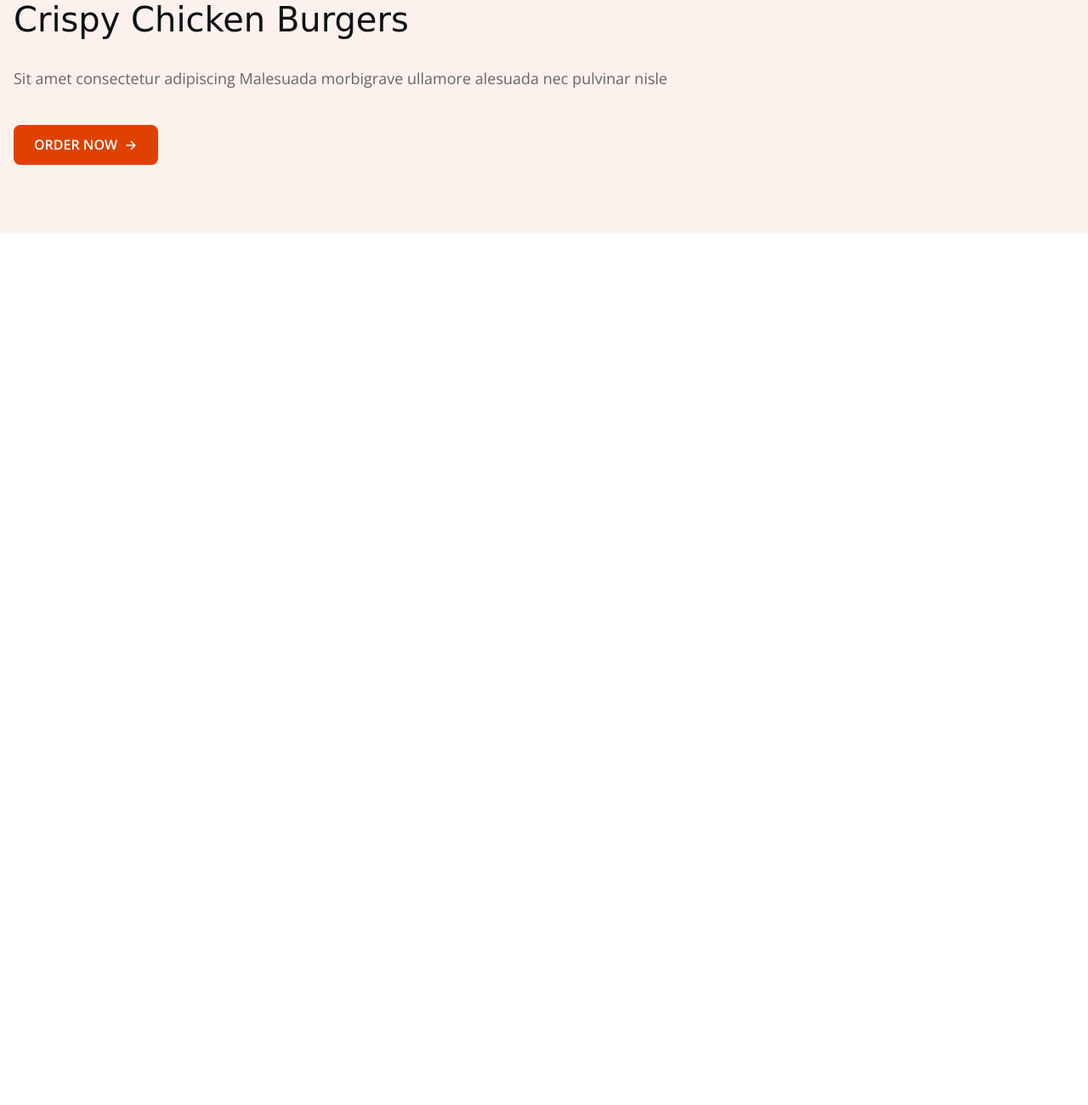
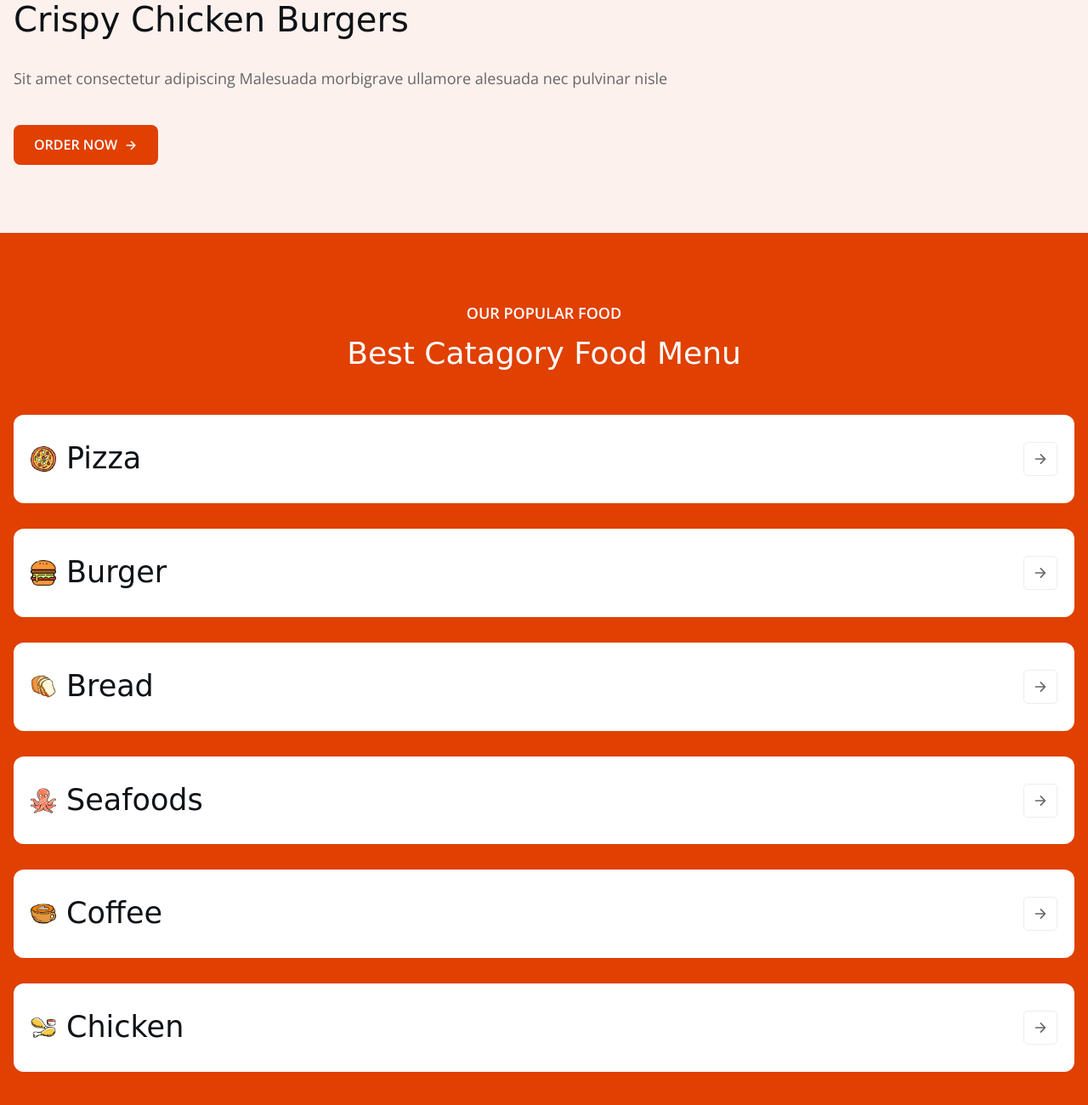
Before and after one commit to Naf256/fast-food-app, a plain HTML site: page index.html in a window 1280 px wide. Shown: the part 1414-2714 px from the top of the page at 85% size. Before the commit the page ends 1688 px from the top, so only its background shows below. Drawn offline with nearby package versions, Linux system fonts and the light colour scheme; a web font is replaced by a local one.

Commit message:
feat: popular section is completed

```diff
--- a/assets/css/style.css
+++ b/assets/css/style.css
@@ -205,6 +205,22 @@ body {
 
 
 
+.section { padding-block: var(--section-spacing); }
+
+.text-center { text-align: center; }
+
+.section-subtitle {
+  color: var(--text-sinopia);
+  text-transform: uppercase;
+  font-weight: var(--weight-semiBold);
+  margin-block-end: 10px;
+}
+
+.grid-list {
+  display: grid;
+  gap: 30px;
+}
+
 /*-----------------------------------*\
   #HEADER
 \*-----------------------------------*/
@@ -351,17 +367,46 @@ body {
   #POPULAR
 \*-----------------------------------*/
 
+.popular { background-color: var(--bg-sinopia);}
 
+.popular :is(.section-subtitle, .title) { color: var(--text-white); }
 
+.popular .section-title { margin-block-end: 50px; }
 
+.popular-card {
+  background-color: var(--bg-white);
+  padding: 30px 20px;
+  border-radius: var(--radius-12);
+  display: flex;
+  align-items: center;
+  gap: 12px;
+}
 
-/*-----------------------------------*\
-  #MENU
-\*-----------------------------------*/
+.popular-card .card-icon img { width: 30px; }
 
-/*-----------------------------------*\
-  #SCHEDULE
-\*-----------------------------------*/
+.popular-card .card-title {
+  color: var(--text-rich-black-fogra-29);
+  transition: var(--transition-1);
+}
+
+.popular-card .card-btn {
+  width: 40px;
+  height: 40px;
+  display: grid;
+  place-items: center;
+  border: 1px solid var(--border-cultured);
+  border-radius: var(--radius-5);
+  margin-inline-start: auto;
+  transition: var(--transition-1);
+}
+
+.popular-card:is(:hover, :focus-within) .card-title { color: var(--text-sinopia); }
+
+.popular-card:is(:hover, :focus-within) .card-btn {
+  background-color: var(--bg-rich-black-fogra-29);
+  color: var(--text-white);
+}
+
 
 /*-----------------------------------*\
   #RESERVATION
--- a/index.html
+++ b/index.html
@@ -124,6 +124,7 @@
     <main>
       <article>
 
+        <!-- HERO -->
         <section class="hero" aria-label="home">
 
           <div class="container">
@@ -168,10 +169,127 @@
         <!-- POPULAR -->
 
         <section class="section popular" aria-labelledby="popular-label">
+
           <div class="container">
 
+            <p class="section-subtitle text-center" id="popular-label">Our Popular Food</p>
+            <h2 class="h2 title section-title text-center">
+              Best Catagory Food Menu
+            </h2>
+
+            <ul class="grid-list">
+
+
+              <li>
+                <div class="popular-card">
+                  <figure class="card-icon">
+                    <img src="./assets/images/icon-1.png" width="85" height="85" loading="lazy" alt="Pizza">
+                  </figure>
+
+                  <h3 class="h3 title">
+                    <a href="#" class="card-title">Pizza</a>
+                  </h3>
+
+                  <a href="#" class="card-btn" aria-label="View all product">
+                    <ion-icon name="arrow-forward" aria-hidden="true"></ion-icon>
+                  </a>
+                </div>
+              </li>
+
+
+              <li>
+                <div class="popular-card">
+                  <figure class="card-icon">
+                    <img src="./assets/images/icon-2.png" width="85" height="85" loading="lazy" alt="Burger">
+                  </figure>
+
+                  <h3 class="h3 title">
+                    <a href="#" class="card-title">Burger</a>
+                  </h3>
+
+                  <a href="#" class="card-btn" aria-label="View all product">
+                    <ion-icon name="arrow-forward" aria-hidden="true"></ion-icon>
+                  </a>
+                </div>
+              </li>
+
+
+              <li>
+                <div class="popular-card">
+                  <figure class="card-icon">
+                    <img src="./assets/images/icon-3.png" width="85" height="85" loading="lazy" alt="Bread">
+                  </figure>
+
+                  <h3 class="h3 title">
+                    <a href="#" class="card-title">Bread</a>
+                  </h3>
+
+                  <a href="#" class="card-btn" aria-label="View all product">
+                    <ion-icon name="arrow-forward" aria-hidden="true"></ion-icon>
+                  </a>
+                </div>
+              </li>
+
+
+              <li>
+                <div class="popular-card">
+                  <figure class="card-icon">
+                    <img src="./assets/images/icon-4.png" width="85" height="85" loading="lazy" alt="Seafoods">
+                  </figure>
+
+                  <h3 class="h3 title">
+                    <a href="#" class="card-title">Seafoods</a>
+                  </h3>
+
+                  <a href="#" class="card-btn" aria-label="View all product">
+                    <ion-icon name="arrow-forward" aria-hidden="true"></ion-icon>
+                  </a>
+                </div>
+              </li>
+
+
+              <li>
+                <div class="popular-card">
+                  <figure class="card-icon">
+                    <img src="./assets/images/icon-5.png" width="85" height="85" loading="lazy" alt="Coffee">
+                  </figure>
+
+                  <h3 class="h3 title">
+                    <a href="#" class="card-title">Coffee</a>
+                  </h3>
+
+                  <a href="#" class="card-btn" aria-label="View all product">
+                    <ion-icon name="arrow-forward" aria-hidden="true"></ion-icon>
+                  </a>
+                </div>
+              </li>
+
+
+              <li>
+                <div class="popular-card">
+                  <figure class="card-icon">
+                    <img src="./assets/images/icon-6.png" width="85" height="85" loading="lazy" alt="Chicken">
+                  </figure>
+
+                  <h3 class="h3 title">
+                    <a href="#" class="card-title">Chicken</a>
+                  </h3>
+
+                  <a href="#" class="card-btn" aria-label="View all product">
+                    <ion-icon name="arrow-forward" aria-hidden="true"></ion-icon>
+                  </a>
+                </div>
+              </li>
+
+            </ul>
           </div>
+
         </section>
+
+
+        <!-- MENU -->
+
+
       </article>
     </main>
 
```
